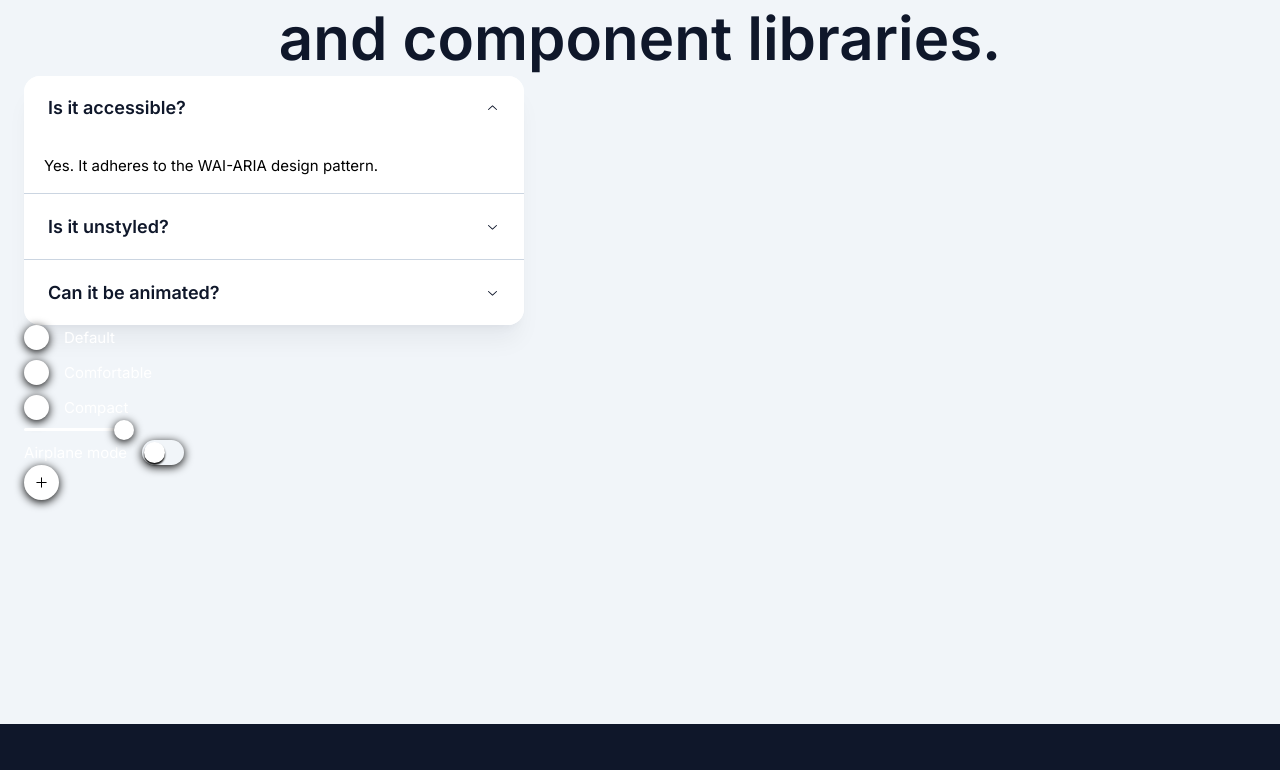
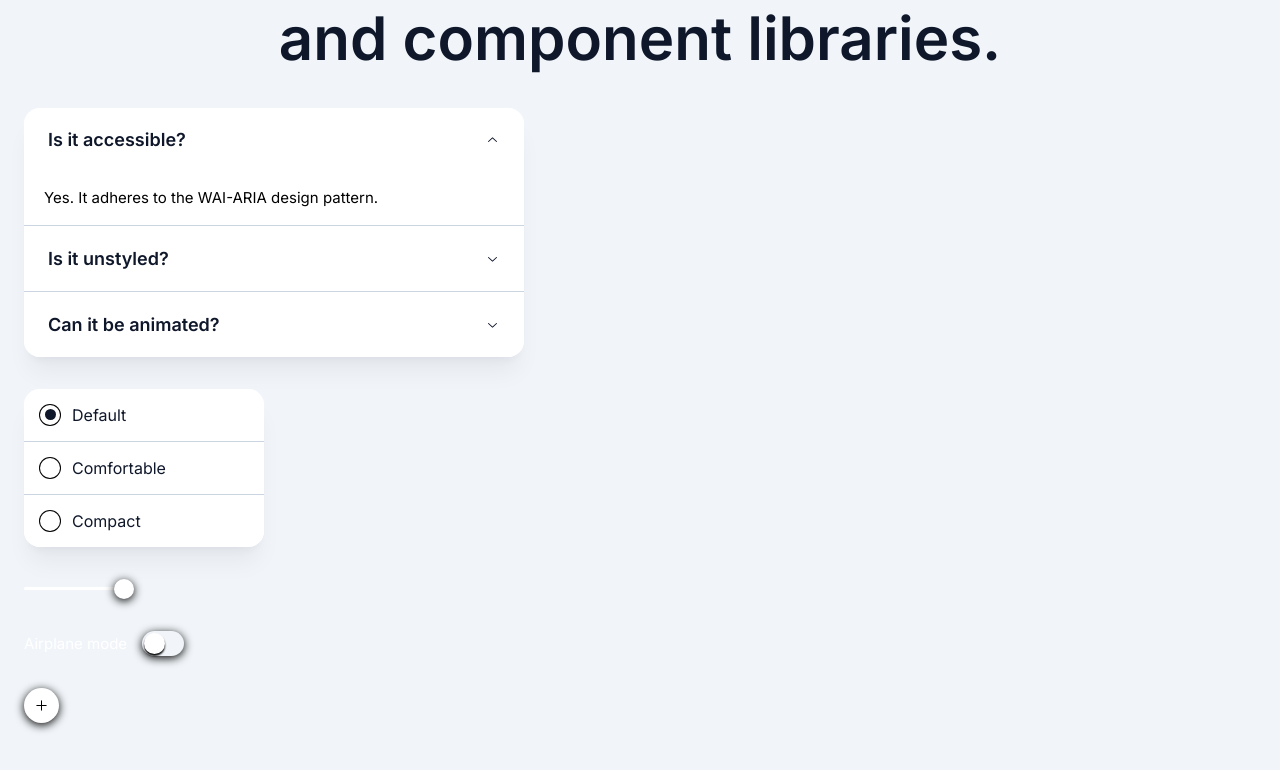
Before and after one commit to JulianFurchert/freelance-website, a Next.js app: page / in a window 1280 px wide. Shown: the part 3355-4125 px from the top of the page. Built offline with nearby package versions, Linux system fonts and the light colour scheme; a web font is replaced by a local one.

Commit message:
Update Components

```diff
--- a/src/composites/SystemSection.tsx
+++ b/src/composites/SystemSection.tsx
@@ -21,14 +21,30 @@ export const SystemSection: React.FC = () => {
           </Headline>
         </div>
         <div>
+          <div className='my-8'>
             <AccordionDemo />
+          </div>
+          <div className='my-8'>
+            <RadioGroupDemo />
+          </div>
+          <div className='my-8'>
             <CardDemo />
+          </div>
+          <div className='my-8'>
             <GalleryDemo />
+          </div>
+          <div className='my-8'>
             <LoaderDemo />
-          <RadioGroupDemo />
+          </div>
+          <div className='my-8'>
             <SliderDemo />
+          </div>
+          <div className='my-8'>
             <SwitchDemo />
+          </div>
+          <div className='my-8'>
             <TooltipDemo />
+          </div>
         </div>
       </Container>
     </div>
--- a/src/demo-components/AccordionDemo.js
+++ b/src/demo-components/AccordionDemo.tsx
@@ -2,7 +2,6 @@ import React from 'react';
 import classNames from 'classnames';
 import * as Accordion from '@radix-ui/react-accordion';
 import { ChevronDownIcon } from '@radix-ui/react-icons';
-import { motion } from "framer-motion";
 
 export const AccordionDemo = () => (
   <Accordion.Root
@@ -32,7 +31,9 @@ export const AccordionDemo = () => (
   </Accordion.Root>
 );
 
-const AccordionItem = React.forwardRef(({ children, className, ...props }, forwardedRef) => (
+type AccordionItemRef = React.ElementRef<typeof Accordion.Item>
+
+const AccordionItem = React.forwardRef<AccordionItemRef, Accordion.AccordionItemProps>(({ children, className, ...props }, forwardedRef) => (
   <Accordion.Item
     className={classNames(
       'mt-px overflow-hidden border-b border-b-gray-300 first:mt-0 first:rounded-t-2xl last:rounded-b-2xl last:border-b-0',
@@ -45,7 +46,9 @@ const AccordionItem = React.forwardRef(({ children, className, ...props }, forwa
   </Accordion.Item>
 ));
 
-const AccordionTrigger = React.forwardRef(({ children, className, ...props }, forwardedRef) => (
+type AccordionTriggerRef = React.ElementRef<typeof Accordion.AccordionTrigger>
+
+const AccordionTrigger = React.forwardRef<AccordionTriggerRef, Accordion.AccordionTriggerProps>(({ children, className, ...props }, forwardedRef) => (
   <Accordion.Header className="flex">
     <Accordion.Trigger
       className={classNames(
@@ -64,7 +67,9 @@ const AccordionTrigger = React.forwardRef(({ children, className, ...props }, fo
   </Accordion.Header>
 ));
 
-const AccordionContent = React.forwardRef(({ children, className, ...props }, forwardedRef) => (
+type AccordionContentRef = React.ElementRef<typeof Accordion.Content>
+
+const AccordionContent = React.forwardRef<AccordionContentRef, Accordion.AccordionContentProps>(({ children, className, ...props }, forwardedRef) => (
   <Accordion.Content
     className={classNames(
       'text-mauve11 bg-mauve2 data-[state=open]:animate-slideDown data-[state=closed]:animate-slideUp overflow-hidden text-[15px]',
--- a/src/demo-components/RadioGroupDemo.js
+++ /dev/null
@@ -1,49 +0,0 @@
-import React from 'react';
-import * as RadioGroup from '@radix-ui/react-radio-group';
-
-export const RadioGroupDemo = () => (
-  <form>
-    <RadioGroup.Root
-      className="flex flex-col gap-2.5"
-      defaultValue="default"
-      aria-label="View density"
-    >
-      <div className="flex items-center">
-        <RadioGroup.Item
-          className="bg-white w-[25px] h-[25px] rounded-full shadow-[0_2px_10px] shadow-blackA7 hover:bg-violet3 focus:shadow-[0_0_0_2px] focus:shadow-black outline-none cursor-default"
-          value="default"
-          id="r1"
-        >
-          <RadioGroup.Indicator className="flex items-center justify-center w-full h-full relative after:content-[''] after:block after:w-[11px] after:h-[11px] after:rounded-[50%] after:bg-violet11" />
-        </RadioGroup.Item>
-        <label className="text-white text-[15px] leading-none pl-[15px]" htmlFor="r1">
-          Default
-        </label>
-      </div>
-      <div className="flex items-center">
-        <RadioGroup.Item
-          className="bg-white w-[25px] h-[25px] rounded-full shadow-[0_2px_10px] shadow-blackA7 hover:bg-violet3 focus:shadow-[0_0_0_2px] focus:shadow-black outline-none cursor-default"
-          value="comfortable"
-          id="r2"
-        >
-          <RadioGroup.Indicator className="flex items-center justify-center w-full h-full relative after:content-[''] after:block after:w-[11px] after:h-[11px] after:rounded-[50%] after:bg-violet11" />
-        </RadioGroup.Item>
-        <label className="text-white text-[15px] leading-none pl-[15px]" htmlFor="r2">
-          Comfortable
-        </label>
-      </div>
-      <div className="flex items-center">
-        <RadioGroup.Item
-          className="bg-white w-[25px] h-[25px] rounded-full shadow-[0_2px_10px] shadow-blackA7 hover:bg-violet3 focus:shadow-[0_0_0_2px] focus:shadow-black outline-none cursor-default"
-          value="compact"
-          id="r3"
-        >
-          <RadioGroup.Indicator className="flex items-center justify-center w-full h-full relative after:content-[''] after:block after:w-[11px] after:h-[11px] after:rounded-[50%] after:bg-violet11" />
-        </RadioGroup.Item>
-        <label className="text-white text-[15px] leading-none pl-[15px]" htmlFor="r3">
-          Compact
-        </label>
-      </div>
-    </RadioGroup.Root>
-  </form>
-);
--- /dev/null
+++ b/src/demo-components/RadioGroupDemo.tsx
@@ -0,0 +1,42 @@
+import React from 'react';
+import classNames from 'classnames';
+import * as RadioGroup from '@radix-ui/react-radio-group';
+
+export const RadioGroupDemo = () => (
+  <form>
+    <RadioGroup.Root
+      className="flex flex-col bg-white w-60 rounded-2xl shadow-xl shadow-black/5"
+      defaultValue="default"
+      aria-label="View density"
+    >
+      <RadioGroupItem value="default">
+        Default
+      </RadioGroupItem>
+      <RadioGroupItem value="comfortable">
+        Comfortable
+      </RadioGroupItem>
+      <RadioGroupItem value="compact">
+        Compact
+      </RadioGroupItem>
+    </RadioGroup.Root>
+  </form>
+);
+
+
+type RadioGroupItemRef = React.ElementRef<typeof RadioGroup.Item>
+
+const RadioGroupItem = React.forwardRef<RadioGroupItemRef, RadioGroup.RadioGroupItemProps>(({ children, className, ...props }, forwardedRef) => (
+  <div  className={classNames('bg-white flex items-center p-4 border-b border-b-gray-300 last:border-b-0 first:rounded-t-2xl last:rounded-b-2xl', className)}>
+    <RadioGroup.Item
+      className="bg-white w-5 h-5 rounded-full shadow-[0_0_0_1px] focus:shadow-[0_0_0_1px] focus:shadow-black outline-none cursor-default"
+      id="r3"
+      {...props}
+      ref={forwardedRef}
+    >
+      <RadioGroup.Indicator className="flex items-center justify-center w-full h-full relative after:content-[''] after:block after:w-[11px] after:h-[11px] after:rounded-[50%] after:bg-black" />
+    </RadioGroup.Item>
+    <label className="text-black text-base leading-none pl-3" htmlFor="r3">
+      {children}
+    </label>
+  </div>
+));
--- a/src/demo-components/SwitchDemo.js
+++ b/src/demo-components/SwitchDemo.tsx
@@ -10,7 +10,7 @@ export const SwitchDemo = () => (
       <Switch.Root
         className="w-[42px] h-[25px] bg-blackA9 rounded-full relative shadow-[0_2px_10px] shadow-blackA7 focus:shadow-[0_0_0_2px] focus:shadow-black data-[state=checked]:bg-black outline-none cursor-default"
         id="airplane-mode"
-        style={{ '-webkit-tap-highlight-color': 'rgba(0, 0, 0, 0)' }}
+        // style={{ '-webkit-tap-highlight-color': 'rgba(0, 0, 0, 0)' }}
       >
         <Switch.Thumb className="block w-[21px] h-[21px] bg-white rounded-full shadow-[0_2px_2px] shadow-blackA7 transition-transform duration-100 translate-x-0.5 will-change-transform data-[state=checked]:translate-x-[19px]" />
       </Switch.Root>
```
Also changed, not shown: src/demo-components/ButtonDemo.tsx (renamed from src/demo-components/ButtonDemo.js), src/demo-components/CardDemo.tsx (renamed from src/demo-components/CardDemo.js), src/demo-components/GalleryDemo.tsx (renamed from src/demo-components/GalleryDemo.js), src/demo-components/LoaderDemo.tsx (renamed from src/demo-components/LoaderDemo.js), src/demo-components/SliderDemo.tsx (renamed from src/demo-components/SliderDemo.js), src/demo-components/TooltipDemo.tsx (renamed from src/demo-components/TooltipDemo.js). Lines whose indentation alone changed are shown as unchanged.
